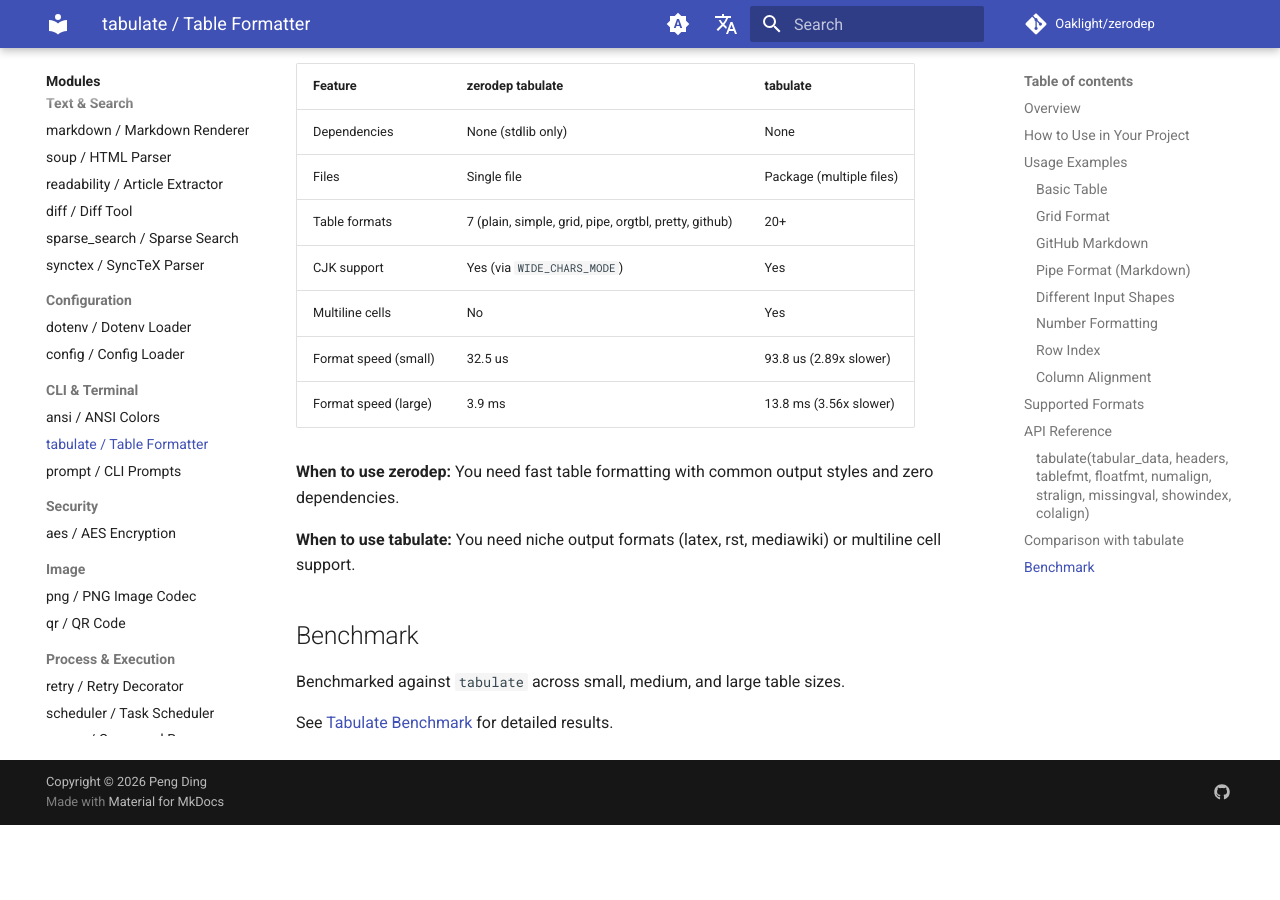
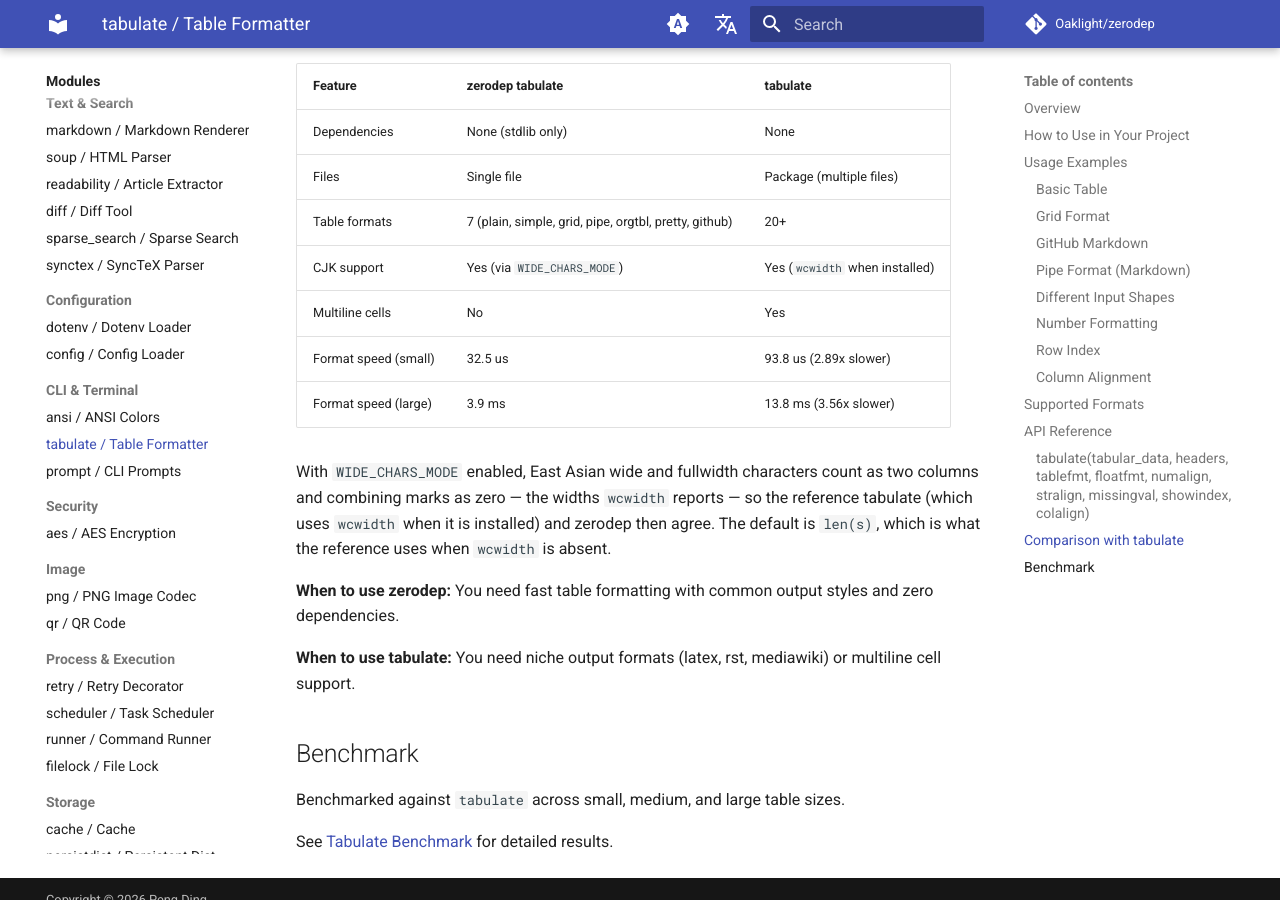
Before and after one commit to Oaklight/zerodep, an MkDocs documentation site: the page built from docs/modules/tabulate.md, in a window 1280 px wide and 900 px high, scrolled down 4030 px. Built offline with MkDocs 1.6.1 and Material for MkDocs 9.7.7, drawn with Linux system fonts in a browser that asks for light colours; comment, search, counter and statistics services are not loaded; before the commit the page ends 4855 px from its top, so only the background shows below that.

Commit message:
docs(tabulate): WIDE_CHARS_MODE width semantics

```diff
--- a/docs/modules/tabulate.md
+++ b/docs/modules/tabulate.md
@@ -157,10 +157,12 @@
 | Dependencies | None (stdlib only) | None |
 | Files | Single file | Package (multiple files) |
 | Table formats | 7 (plain, simple, grid, pipe, orgtbl, pretty, github) | 20+ |
-| CJK support | Yes (via `WIDE_CHARS_MODE`) | Yes |
+| CJK support | Yes (via `WIDE_CHARS_MODE`) | Yes (`wcwidth` when installed) |
 | Multiline cells | No | Yes |
 | Format speed (small) | 32.5 us | 93.8 us (2.89x slower) |
 | Format speed (large) | 3.9 ms | 13.8 ms (3.56x slower) |
+
+With `WIDE_CHARS_MODE` enabled, East Asian wide and fullwidth characters count as two columns and combining marks as zero — the widths `wcwidth` reports — so the reference tabulate (which uses `wcwidth` when it is installed) and zerodep then agree. The default is `len(s)`, which is what the reference uses when `wcwidth` is absent.
 
 **When to use zerodep:** You need fast table formatting with common output styles and zero dependencies.
 
```
Also changed, not shown: docs/changelog.md (+1 -1 lines).
